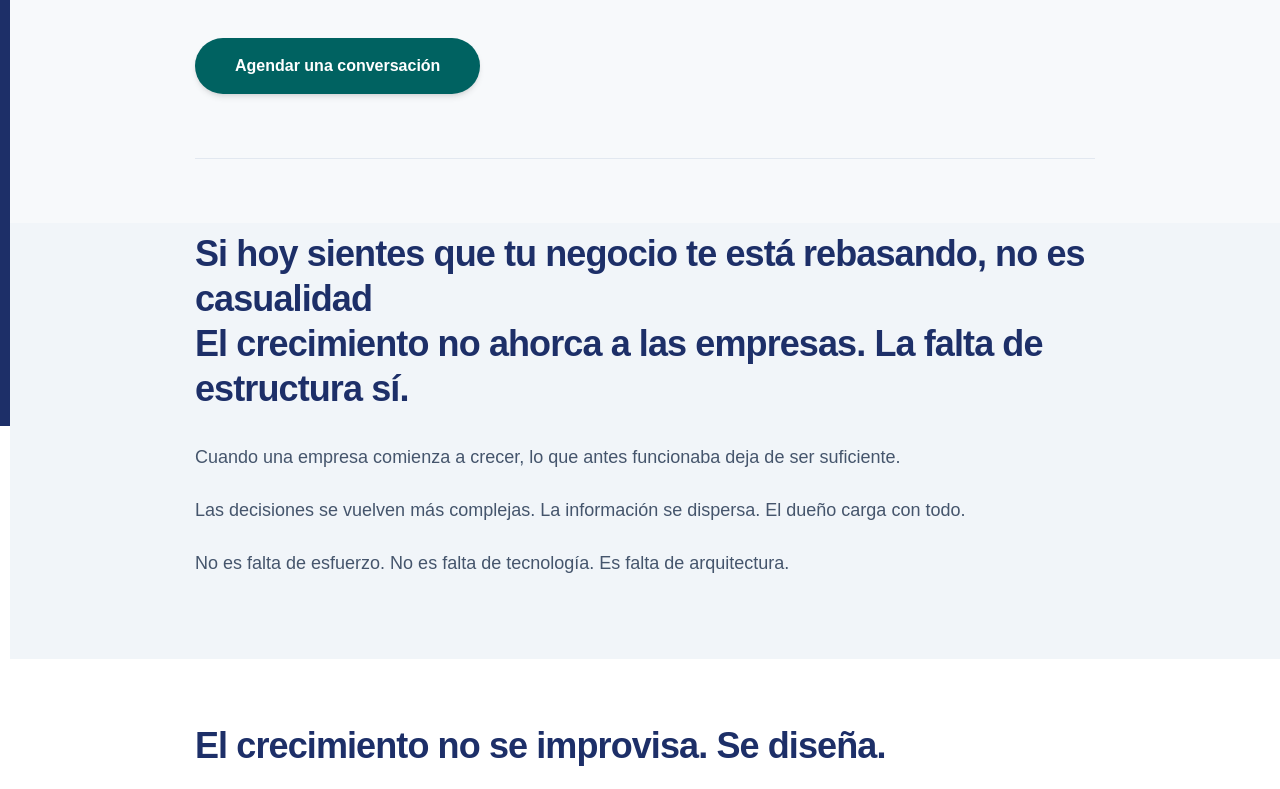
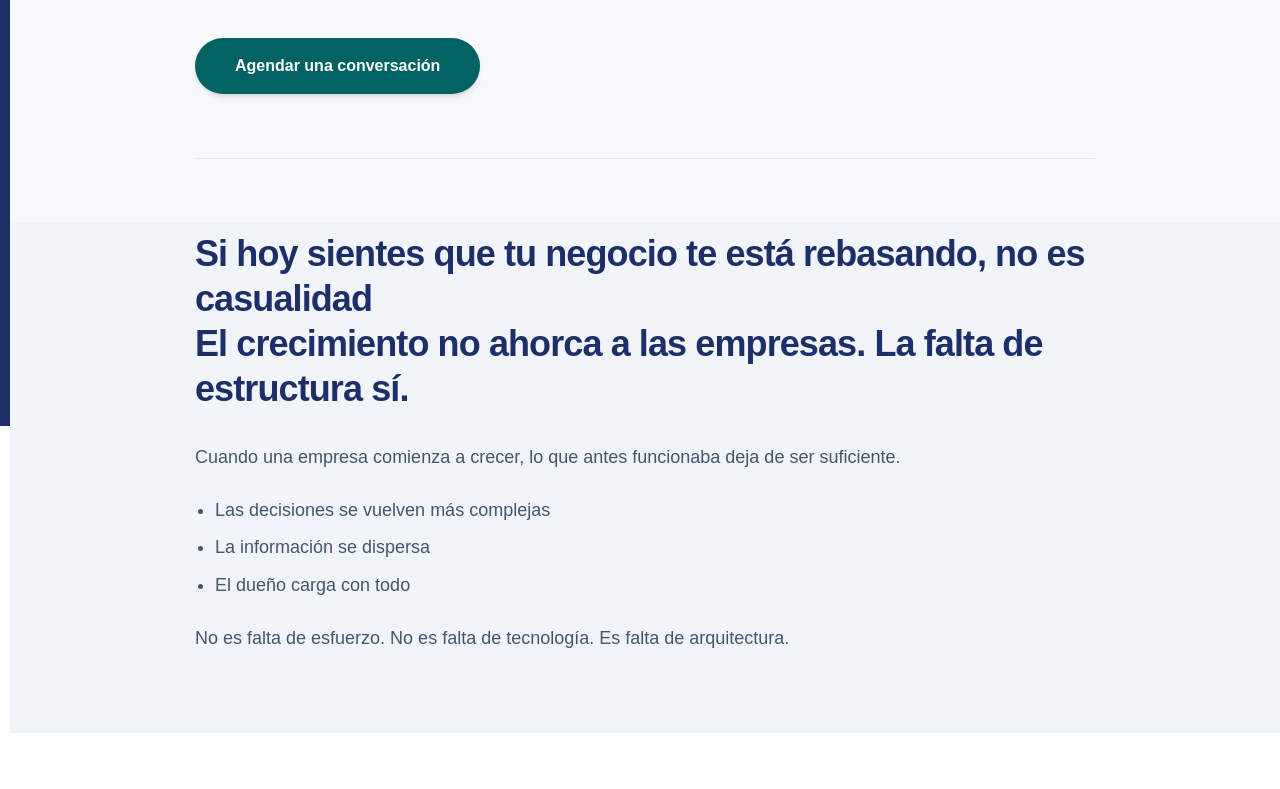
Before and after one commit to EmphaticoOnline/emphasys-web, a Next.js app: page / in a window 1280 px wide. Shown: the part 374-1163 px from the top of the page. Built offline with nearby package versions, Linux system fonts and the light colour scheme.

Commit message:
Nuevas secciones

```diff
--- a/components/ProblemSection.tsx
+++ b/components/ProblemSection.tsx
@@ -16,9 +16,11 @@ const ProblemSection = () => {
             <p>
               Cuando una empresa comienza a crecer, lo que antes funcionaba deja de ser suficiente.
             </p>
-            <p>
-              Las decisiones se vuelven más complejas. La información se dispersa. El dueño carga con todo.
-            </p>
+            <ul className="list-disc space-y-2 pl-5">
+              <li>Las decisiones se vuelven más complejas</li>
+              <li>La información se dispersa</li>
+              <li>El dueño carga con todo</li>
+            </ul>
             <p>
               No es falta de esfuerzo. No es falta de tecnología. Es falta de arquitectura.
             </p>
```
